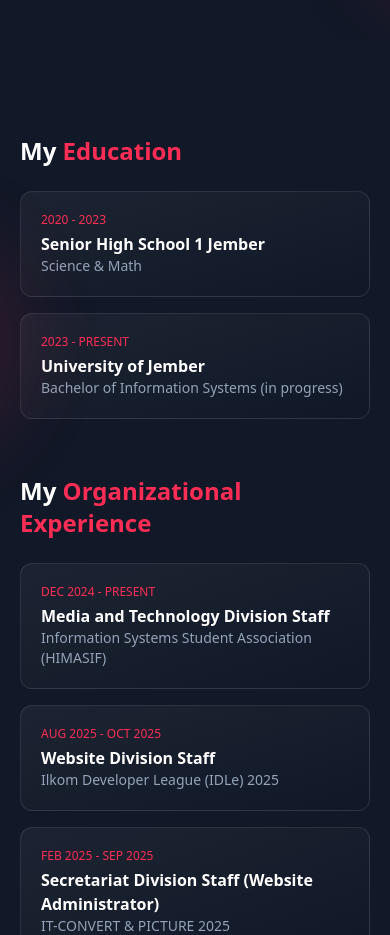
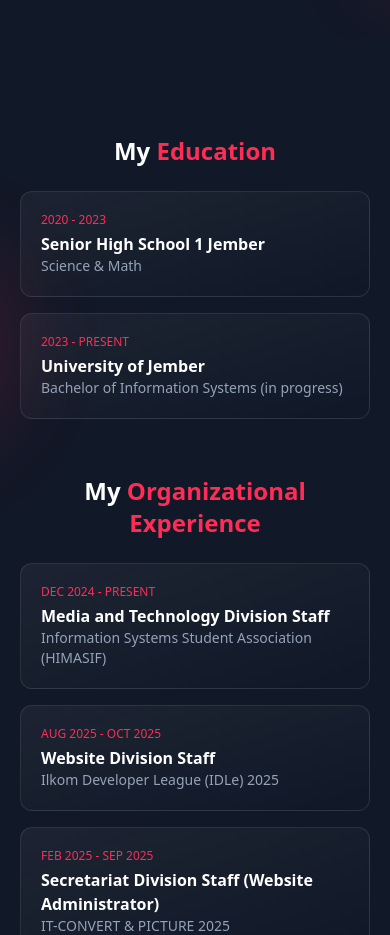
Before and after one commit to ahmadrahardan/portfolio-web, a React (Vite) app: page / in a window 390 px wide. Shown: the part 1960-2895 px from the top of the page. Built offline with nearby package versions, Linux system fonts and the light colour scheme.

Commit message:
fix components

```diff
--- a/src/components/About.tsx
+++ b/src/components/About.tsx
@@ -135,7 +135,7 @@ const AboutSection = () => {
       </div>
       {/* ======= /CORNER GLOWS ======= */}
 
-      <div className="mx-auto max-w-screen-xl px-5 md:px-10">
+      <div className="container mx-auto max-w-screen-xl px-5 md:px-10">
         <div className="grid grid-cols-1 md:grid-cols-12 gap-12 items-center">
           {/* FOTO – hexagon dengan gradient dinamis */}
           <div
--- a/src/components/Education.tsx
+++ b/src/components/Education.tsx
@@ -172,7 +172,7 @@ const ExperienceEducationSection = () => {
           {/* EDUCATION */}
           <div>
             <h3
-              className={`text-2xl sm:text-3xl font-bold mb-6 ${
+              className={`text-center md:text-left text-2xl sm:text-3xl font-bold mb-6 ${
                 darkMode ? "text-white" : "text-slate-900"
               }`}
             >
@@ -191,7 +191,7 @@ const ExperienceEducationSection = () => {
           {/* EXPERIENCE */}
           <div>
             <h3
-              className={`text-2xl sm:text-3xl font-bold mb-6 ${
+              className={`text-center md:text-left text-2xl sm:text-3xl font-bold mb-6 ${
                 darkMode ? "text-white" : "text-slate-900"
               }`}
             >
--- a/src/pages/ProjectDetail.tsx
+++ b/src/pages/ProjectDetail.tsx
@@ -196,7 +196,7 @@ export default function ProjectDetail() {
           </div>
 
           {/* RIGHT SIDEBAR */}
-          <aside className="space-y-10 md:sticky md:top-10 self-start">
+          <aside className="hidden md:block space-y-10 md:sticky md:top-10 self-start">
             {/* Project Details */}
             <div>
               <h3 className={`text-2xl font-semibold ${textMain}`}>
```
